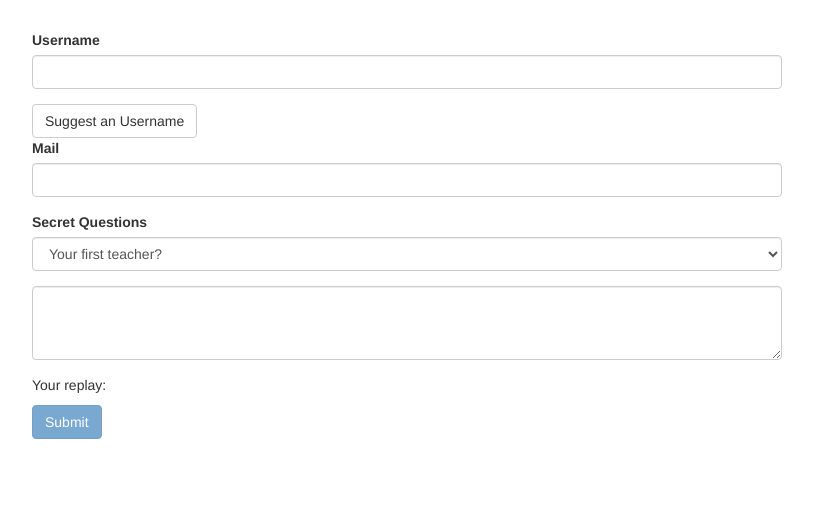
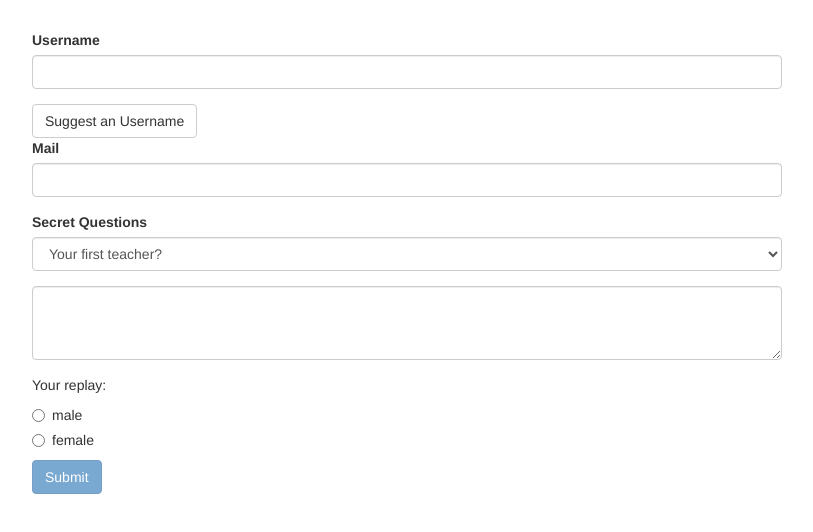
Before and after one commit to temisrei/ng4-forms-td, an Angular app: page / in a window 1280 px wide. Shown: the top 532 px of the page, without its empty margins (233-1046 px from the left). Built offline with nearby package versions, Linux system fonts and the light colour scheme.

Commit message:
add Radio Buttom

```diff
--- a/src/app/app.component.html
+++ b/src/app/app.component.html
@@ -51,6 +51,17 @@
             [(ngModel)]="answer"></textarea>
         </div>
         <p>Your replay: {{ answer }}</p>
+        <div class="radio" *ngFor="let gender of genders">
+          <label>
+            <input
+              type="radio"
+              name="gender"
+              ngModel
+              [value]="gender"
+              required>
+            {{ gender }}
+          </label>
+        </div>
         <button
           class="btn btn-primary"
           type="submit"
--- a/src/app/app.component.ts
+++ b/src/app/app.component.ts
@@ -9,6 +9,8 @@
 export class AppComponent {
   @ViewChild('f') signupForm: NgForm;
   defaultQuestion = 'teacher';
+  answer = '';
+  genders = ['male', 'female'];
 
   suggestUserName() {
     const suggestedName = 'Superuser';
```
